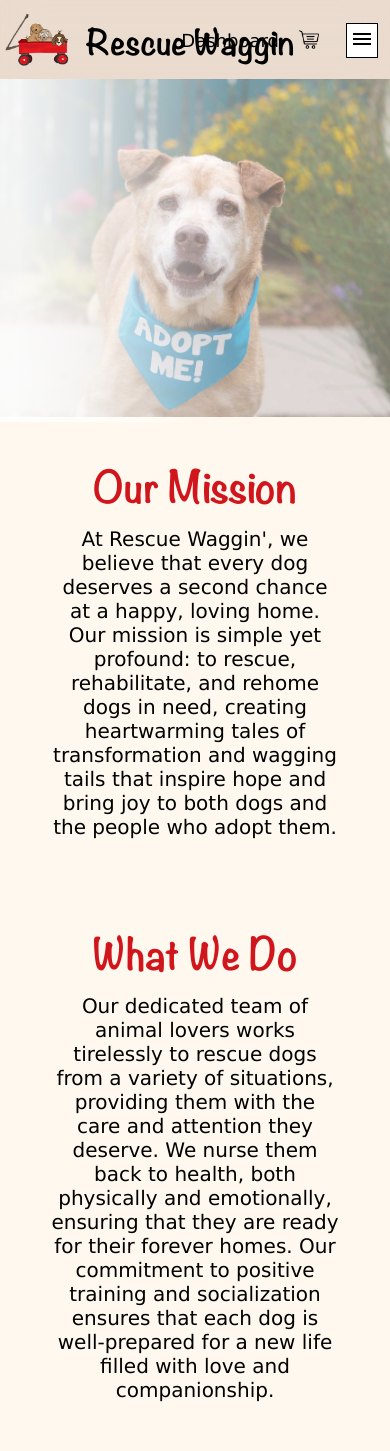
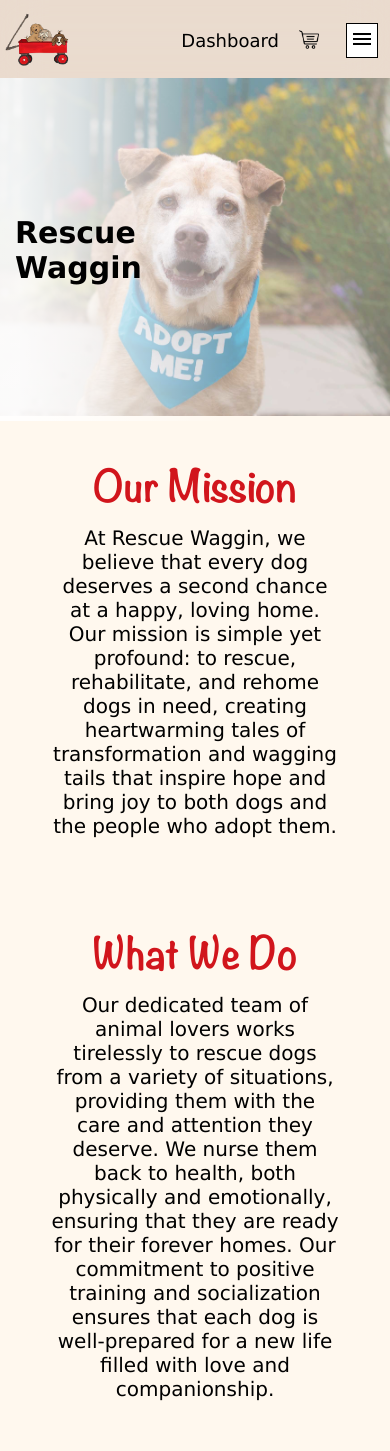
Before and after one commit to t-schneids/midterm, a PHP site: page / in a window 390 px wide. Shown: the top 1451 px of the page. Run offline with PHP 8.4, Linux system fonts and the light colour scheme.

Commit message:
take out ' in waggin', fix dashboard style

```diff
--- a/aboutUs.html
+++ b/aboutUs.html
@@ -195,7 +195,7 @@
                     One night, she stumbled upon a shivering, malnourished pup outside her apartment. She named him Scout, and nursed
                     him back to health with her nursing skills and unwavering love. The experience ignited a fire within Lindsay to
                     make a difference in the lives of dogs like Scout, who deserved better.</li>
-                <li> <b>Mehr</b> has a background in law had volunteered at local animal shelters for years before starting Resuce Waggin'.
+                <li> <b>Mehr</b> has a background in law had volunteered at local animal shelters for years before starting Resuce Waggin.
                     She came across numerous cases where legal hurdles hindered the rescue process. Her legal expertise, combined
                     with a heart full of love for dogs, compelled her to co-found Rescue Waggin. She was determined to navigate the complex world of animal welfare regulations and ensure dogs in need could find refuge without obstacles.</li>
                 <li><b>Lucas</b>, an experienced dog trainer, had dedicated his life to helping dogs overcome behavioral issues and find
@@ -205,7 +205,7 @@
         </div>
 
         <footer>
-            <h4> &copy; 2017 Rescue Waggin' </h4>
+            <h4> &copy; 2017 Rescue Waggin </h4>
             <ul class="nav">
                 <li> <a href="https://www.gmail.com"><img src="images/gmailLogo.png" style="width:25px;height:20px;"></a> </li>
                 <li> <a href="https://www.instagram.com"><img src="images/instagramLogo.png" style="width:20px;height:20px;"></a> </li>
--- a/contact.html
+++ b/contact.html
@@ -382,7 +382,7 @@
 
 
         <footer>
-            <h4> &copy; 2017 Rescue Waggin' </h4>
+            <h4> &copy; 2017 Rescue Waggin </h4>
             <ul class="nav">
                 <li> <a href="https://www.gmail.com"><img src="images/gmailLogo.png" style="width:25px;height:20px;"></a> </li>
                 <li> <a href="https://www.instagram.com"><img src="images/instagramLogo.png" style="width:20px;height:20px;"></a> </li>
--- a/events.html
+++ b/events.html
@@ -168,7 +168,7 @@
             </table>
 
             <footer>
-                <h4> &copy; 2017 Rescue Waggin' </h4>
+                <h4> &copy; 2017 Rescue Waggin </h4>
                 <ul class="nav">
                     <li> <a href="https://www.gmail.com"><img src="images/gmailLogo.png" style="width:25px;height:20px;"></a> </li>
                     <li> <a href="https://www.instagram.com"><img src="images/instagramLogo.png" style="width:20px;height:20px;"></a> </li>
--- a/general.css
+++ b/general.css
@@ -240,8 +240,9 @@ footer li {
 
 /* Media Queries for responsive design */
 @media (max-width: 995px) {
-    .CompanyName {
-        font-size: 30px;
+    #companyName a {
+        /* font-size: 30px; */
+        display: none;
     }
 
     /* .hamburger {
--- a/index.html
+++ b/index.html
@@ -202,18 +202,31 @@
 
 
                 .textOverlaySmall {
-                    margin: 10px;
+                    /* margin: 10px;
                     display: block;
                     display: flex;
                     justify-content: center;
                     align-items: center;
                     flex-wrap: wrap;
                     padding: 0 23px;
-                    text-align: center;
+                    text-align: center; */
+                    position: absolute;
+                    top: 0;
+                    left: 0;
+                    padding-top: 15vh;
+                    padding-left: 5px;
+                    width: 32%;
+                    height: 100%;
+                    display: block;
+                    font-family: 'Lucida Sans', 'Lucida Sans Regular', 'Lucida Grande', 'Lucida Sans Unicode', Geneva, Verdana, sans-serif;
+                    align-items: center;
+                    justify-content: center;
+                    z-index: 100;
                 }
 
                 .textOverlaySmall h1 {
                     color: black;
+                    font-size: 30px;
 
                 }
 
@@ -290,10 +303,10 @@
                 <a class="tabs" href="rescues.html"> RECENT RESCUES</a>
             </li>
             <li>
-            <a class="tabs" href="adoption.php"> ADOPT A DOG</a>
+                <a class="tabs" href="adoption.php"> ADOPT A DOG</a>
             </li>
             <li>
-                <a class="tabs" href="availableDogs.php"> AVAILABLE DOGS</a>
+                <a class="tabs" href="availableDogs.php"> SEE OUR DOGS<a>
             </li>
             <li>
                 <a class="tabs" href="contact.html"> CONTACT US</a>
@@ -320,25 +333,27 @@
                         <img src="images/slideshow4.jpg"/>
                     </div>
                     <div class="textOverlay">
-                        <h1>Rescue Waggin'</h1>
+                        <h1>Rescue Waggin</h1>
                         <p>We are a dog loving organization dedicated to the rescue,
                             rehabilitation, and re-homing of dogs in need.
                         </p>
                     </div>
+
+                    <div class="textOverlaySmall">
+                        <h1>Rescue Waggin</h1>
+                        <!-- <p> We are a dog loving organization dedicated to the rescue,
+                            rehabilitation, and re-homing of dogs in need.
+                        </p> -->
+                    </div>
             </div>
 
-            <!-- <div class="textOverlaySmall">
-                <h1>Rescue Waggin'</h1>
-                <p> We are a dog loving organization dedicated to the rescue,
-                    rehabilitation, and re-homing of dogs in need.
-                </p>
-            </div> -->
+
 
             <table class="about">
                 <tr>
                     <td>
                         <h1 class="heading">Our Mission</h1>
-                        <p> At Rescue Waggin', we believe that every dog deserves a second
+                        <p> At Rescue Waggin, we believe that every dog deserves a second
                             chance at a happy, loving home. Our mission is simple yet profound:
                             to rescue, rehabilitate, and rehome dogs in need, creating
                             heartwarming tales of transformation and wagging tails that inspire
@@ -380,7 +395,7 @@
             <table class="about" style="margin-left: 20px;">
                 <tr>
                     <td>
-                        <h1 class="heading">Why Choose Rescue Waggin'</h1>
+                        <h1 class="heading">Why Choose Rescue Waggin</h1>
                         <p> When you adopt from Rescue Waggin, you're not just giving a dog a home; you're giving
                             them a second chance at a life filled with happiness and security. We take pride in matching
                             dogs with families, making sure it's a perfect fit for both. Our goal is to create countless
@@ -439,12 +454,12 @@
                     incredible animals. Your support is a beacon of hope for these deserving animals, and we appreciate your role in our shared journey.
                     <br><br> Thank you for visiting and exploring Rescue Waggin. You have the power to make a difference by adopting a dog, volunteering, donating,
                     or spreading the word. Every visit, click, and adoption, no matter the size, contributes to our mission.
-                    Together, we can change lives, one waggin' tail at a time.</p>
+                    Together, we can change lives, one waggin tail at a time.</p>
             </div>
 
 
             <footer>
-                <h4> &copy; 2017 Rescue Waggin' </h4>
+                <h4> &copy; 2017 Rescue Waggin </h4>
                 <ul class="nav">
                     <li> <a href="https://www.gmail.com"><img src="images/gmailLogo.png" style="width:25px;height:20px;"></a> </li>
                     <li> <a href="https://www.instagram.com"><img src="images/instagramLogo.png" style="width:20px;height:20px;"></a> </li>
--- a/items.php
+++ b/items.php
@@ -220,7 +220,7 @@
         $output .= '<p>Price: $' . $row['Price'] . '</p>';
         $output .= '<p>' . $row['Description'] . '</p>';
         $output .= '<div class="quantity-container">';
-        $output .= '<label for="quantity' . $count . '">Quantity:</label>';
+        $output .= '<label for="quantity' . $count . '">Quantity: </label>';
         $output .= '<select name="quantity" id="quantity' . $count . '">';
         for ($i = 0; $i <= 10; $i++) {
             $output .= '<option value="' . $i . '">' . $i . '</option>';
@@ -242,7 +242,7 @@
     </div>
 
 <footer>
-    <h4> &copy; 2017 Rescue Waggin' </h4>
+    <h4> &copy; 2017 Rescue Waggin </h4>
     <ul class="nav">
         <ul class="nav">
             <li> <a href="https://www.gmail.com"><img src="images/gmailLogo.png" style="width:25px;height:20px;"></a> </li>
--- a/processAdoption.php
+++ b/processAdoption.php
@@ -8,7 +8,7 @@
 
     if($_SERVER['REQUEST_METHOD'] == 'POST'){
         //establish connection info
-        $server = "localhost";// your server
+        $server = "35.212.69.145";// your server
         $userid = "urre4ivsfgzys"; // your user id
         $pw = "DogDays12!"; // your pw
         $db= "db5nvjnj3daedb"; // your database
--- a/processDonation.php
+++ b/processDonation.php
@@ -8,7 +8,7 @@
 
     if($_SERVER['REQUEST_METHOD'] == 'POST'){
         //establish connection info
-        $server = "localhost";// your server
+        $server = "35.212.69.145";// your server
         $userid = "urre4ivsfgzys"; // your user id
         $pw = "DogDays12!"; // your pw
         $db= "db5nvjnj3daedb"; // your database
--- a/rescues.html
+++ b/rescues.html
@@ -198,7 +198,7 @@
                 </tr>
             </table>
             <footer>
-                <h4> &copy; 2017 Rescue Waggin' </h4>
+                <h4> &copy; 2017 Rescue Waggin </h4>
                 <ul class="nav">
                     <li> <a href="https://www.gmail.com"><img src="images/gmailLogo.png" style="width:25px;height:20px;"></a> </li>
                     <li> <a href="https://www.instagram.com"><img src="images/instagramLogo.png" style="width:20px;height:20px;"></a> </li>
--- a/shoppingCart.php
+++ b/shoppingCart.php
@@ -174,7 +174,7 @@ $output_page .= "$cartTable <br/>
     <button id='completePurchaseButton'>Checkout</button>
 
     <footer>
-        <h4>&copy; 2017 Rescue Waggin'</h4>
+        <h4>&copy; 2017 Rescue Waggin</h4>
         <ul class='nav'>
             <ul class='nav'>
                 <li><a href='https://www.gmail.com'><img src='images/gmailLogo.png' style='width:25px;height:20px;'></a></li>
--- a/signup.php
+++ b/signup.php
@@ -92,6 +92,10 @@
 
     #companyName a {
         text-decoration: none;
+        color: black;
+    }
+
+    .closeIcon {
         color: black;
     }
 </style>
@@ -193,7 +197,7 @@
             </div>
 
             <footer>
-                <h4> &copy; 2017 Rescue Waggin' </h4>
+                <h4> &copy; 2017 Rescue Waggin </h4>
                 <ul class="nav">
                     <li> <a href="https://www.gmail.com"><img src="images/gmailLogo.png" style="width:25px;height:20px;"></a> </li>
                     <li> <a href="https://www.instagram.com"><img src="images/instagramLogo.png" style="width:20px;height:20px;"></a> </li>
```
Also changed, not shown: adoption.php (+13 -1 lines), availableDogs.php (+10 -1 lines), dashboard.php (+6 -3 lines), login.php (+14 -3 lines).
